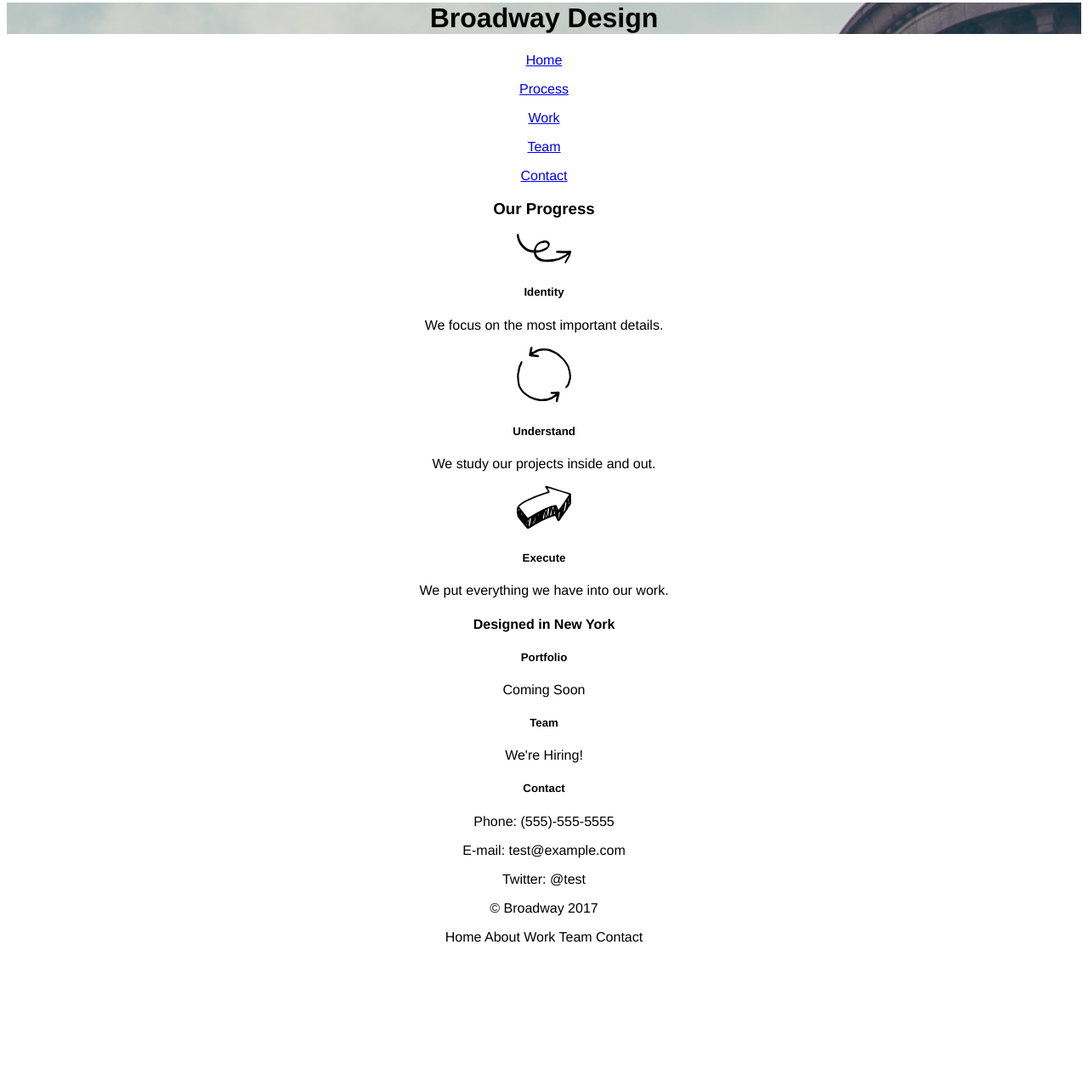
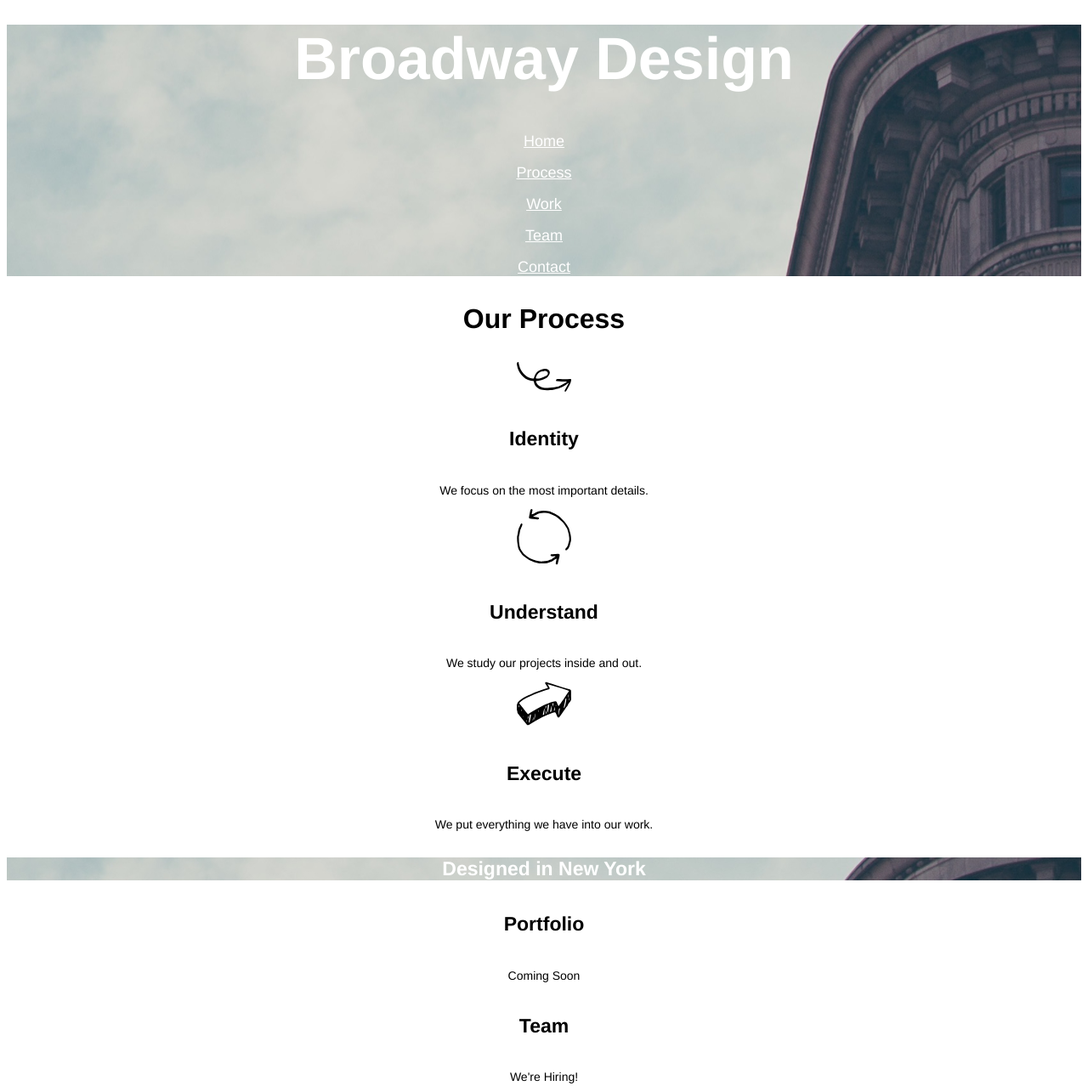
Before and after one commit to SherryX2000/Broadway, a plain HTML site: page index.html in a window 1280 px wide. Shown: the part 18-1296 px from the top of the page at 85% size. Before the commit the page ends 1146 px from the top, so only its background shows below. Drawn offline with Linux system fonts and the light colour scheme.

Commit message:
Final version

```diff
--- a/index.html
+++ b/index.html
@@ -9,56 +9,61 @@
     <div class="menuHeading">
       <h1>Broadway Design</h1>
       <p><a href="#">Home</a></p>
-      <p><a href="#">Process</a></p>
-      <p><a href="#">Work</a></p>
-      <p><a href="#">Team</a></p>
-      <p><a href="#">Contact</a></p>
+      <p><a href="#process">Process</a></p>
+      <p><a href="#work">Work</a></p>
+      <p><a href="#team">Team</a></p>
+      <p><a href="#contact">Contact</a></p>
+    </div>
+
+
+    <div id="process">
+    <h3>Our Process</h3>
+
+    <img src="resources/icons/identify.svg" />
+    <h5>Identity</h5>
+    <p class="text">We focus on the most important details.</p>
+
+    <img src="resources/icons/understand.svg" />
+    <h5>Understand</h5>
+    <p class="text">We study our projects inside and out.</p>
+
+    <img src="resources/icons/execute.svg" />
+    <h5>Execute</h5>
+    <p class="text">We put everything we have into our work.</p>
     </div>
 
 
 
-
-
-    <h3>Our Progress</h3>
-
-    <img src="resources/icons/identify.svg" />
-    <h5>Identity</h5>
-    <p>We focus on the most important details.</p>
-
-    <img src="resources/icons/understand.svg" />
-    <h5>Understand</h5>
-    <p>We study our projects inside and out.</p>
-
-    <img src="resources/icons/execute.svg" />
-    <h5>Execute</h5>
-    <p>We put everything we have into our work.</p>
-
-
-
-
-
+    <div id="work">
     <h4>Designed in New York</h4>
 
     <h5>Portfolio</h5>
-    <p>Coming Soon</p>
+    <p class="text">Coming Soon</p>
+  </div>
 
+    <div id="team">
     <h5>Team</h5>
-    <p>We're Hiring!</p>
+    <p class="text">We're Hiring!</p>
+    </div>
 
+    <div id="contact">
     <h5>Contact</h5>
-    <p>Phone: (555)-555-5555</p>
-    <p>E-mail: test@example.com</p>
-    <p>Twitter: @test</p>
+    <p class="text">Phone: (555)-555-5555</p>
+    <p class="text">E-mail: test@example.com</p>
+    <p class="text">Twitter: @test</p>
+  </div>
 
 <!--footer-------->
 
-    <p>&copy Broadway 2017</p>
-    <p>Home
-      About
-      Work
-      Team
-      Contact
+  <div class="footer">
+    <p>&copy Broadway 2017
+      <a href="#">Home
+      <a href="#process">About
+      <a href="#work">Work
+      <a href="#team">Team
+      <a href="#contact">Contact
     </p>
+  </div>
 
 
   </body>
--- a/resources/css/style.css
+++ b/resources/css/style.css
@@ -1,9 +1,46 @@
 *{
   text-align: center;
   font-family: Helvetica;
-  /*color: white;*/
+  font-weight: bold;
 }
 
-.menuHeading h1{
+.menuHeading{
   background-image:url(../the-flatiron-building.png);
+  color:white;
 }
+
+h1{
+  font-size: 70px;
+}
+
+a{
+  color: white;
+  font-size: 18px;
+  font-weight: normal;
+}
+
+h3{
+  font-size: 32px;
+}
+
+h5,
+h4{
+  font-size: 23px;
+}
+
+h4{
+  color: white;
+  background-image: url(../the-flatiron-building.png);
+}
+
+p.text{
+  font-size: 14px;
+  font-weight: normal;
+}
+
+.footer p{
+  font-size:11px;
+  color:white;
+  background-color: dimgray;
+  text-align: left;
+}
```
